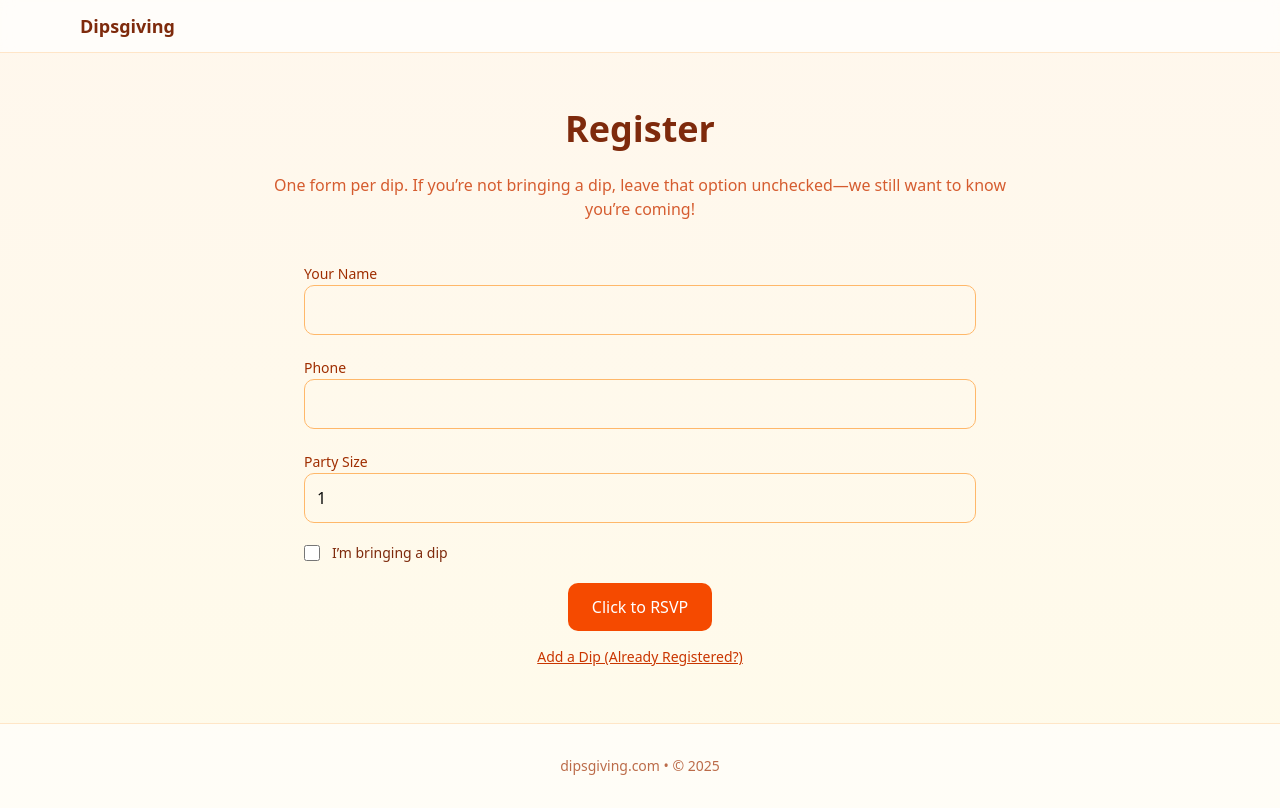
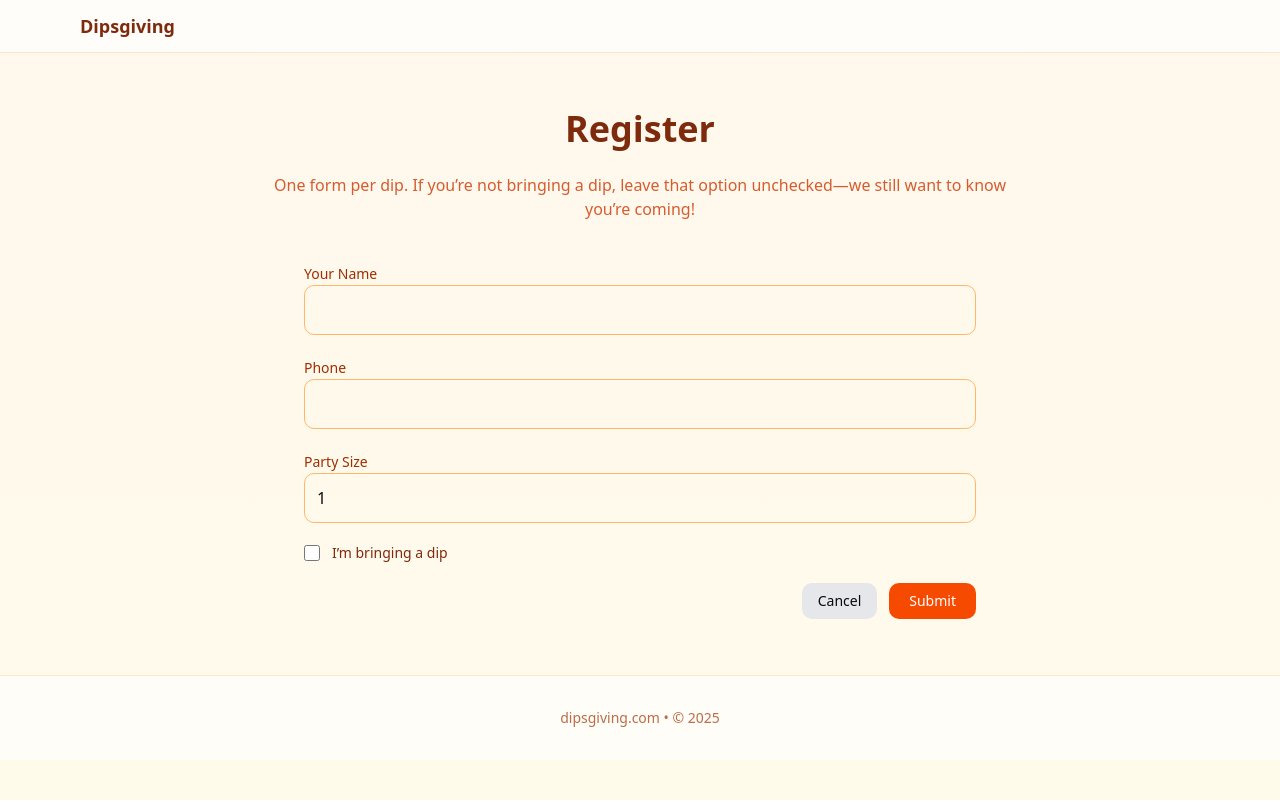
Before and after one commit to bmilici/dipsgiving, a Next.js app: page /register in a window 1280 px wide. Built offline with nearby package versions, Linux system fonts and the light colour scheme; no server answers.

Commit message:
reverting back

```diff
--- a/src/components/InlineRegisterForm.tsx
+++ b/src/components/InlineRegisterForm.tsx
@@ -8,7 +8,6 @@ export default function InlineRegisterForm() {
   const db = getClientDB();
 
   const [bringingDip, setBringingDip] = useState(false);
-  const [addingDipOnly, setAddingDipOnly] = useState(false);
   const [status, setStatus] = useState<string | null>(null);
   const [busy, setBusy] = useState(false);
 
@@ -22,169 +21,84 @@ export default function InlineRegisterForm() {
     const name = String(f.get("name") || "").trim();
     const phone = String(f.get("phone") || "").trim();
     const party_size = Number(f.get("party_size") || 1);
-    const dip_name = String(f.get("dip_name") || "").trim();
-    const notes = String(f.get("notes") || "").trim();
+    const dip_name = bringingDip ? String(f.get("dip_name") || "").trim() : "";
+    const notes = bringingDip ? String(f.get("notes") || "").trim() : "";
 
-    if (!addingDipOnly && !name)
-      return setStatus("Please enter your name to RSVP.");
+    if (!name) return setStatus("Please enter your name.");
+    if (party_size < 1) return setStatus("Party size must be at least 1.");
     if (bringingDip && !dip_name)
-      return setStatus("Please enter a dip name before submitting.");
+      return setStatus('Please enter a dip name (or uncheck "I’m bringing a dip").');
 
     try {
       setBusy(true);
       setStatus("Submitting…");
 
       await addDoc(collection(db, "registrations"), {
-        name: addingDipOnly ? null : name,
-        phone: addingDipOnly ? null : phone,
-        party_size: addingDipOnly ? null : party_size,
-        bringing_dip: bringingDip || addingDipOnly,
-        dip_name: bringingDip || addingDipOnly ? dip_name : null,
-        notes: bringingDip || addingDipOnly ? notes : null,
+        name,
+        phone,
+        party_size,
+        bringing_dip: bringingDip,
+        dip_name: bringingDip ? dip_name : null,
+        notes: bringingDip ? notes : null,
         event: "4th Annual Dipsgiving",
         created_at: serverTimestamp(),
-        type: addingDipOnly ? "dip_only" : "full_rsvp",
       });
 
-      setStatus("Success! Your RSVP was submitted.");
+      setStatus("You’re all set! Thanks for registering.");
       form.reset();
       setBringingDip(false);
-      setAddingDipOnly(false);
-    } catch (err: any) {
+    } catch (err) {
       console.error(err);
-      setStatus(
-        "Error saving registration: " +
-          (err?.code || err?.message || "Unknown error")
-      );
+      setStatus("Error saving registration. Please try again.");
     } finally {
       setBusy(false);
     }
   }
 
-  // Render different form modes
-  const showRSVPForm = !addingDipOnly;
-  const showDipOnlyForm = addingDipOnly;
-
   return (
     <form onSubmit={handleSubmit} className="mx-auto max-w-2xl space-y-5">
-      {/* RSVP mode */}
-      {showRSVPForm && (
-        <>
       <div className="space-y-1.5">
-            <label className="text-sm font-medium text-orange-800">
-              Your Name
-            </label>
-            <input
-              name="name"
-              required
-              className="w-full rounded-lg border border-orange-300 p-3"
-            />
+        <label className="text-sm font-medium text-orange-800">Your Name</label>
+        <input name="name" required className="w-full rounded-lg border border-orange-300 p-3" />
       </div>
 
       <div className="space-y-1.5">
         <label className="text-sm font-medium text-orange-800">Phone</label>
-            <input
-              name="phone"
-              type="tel"
-              inputMode="tel"
-              className="w-full rounded-lg border border-orange-300 p-3"
-            />
+        <input name="phone" type="tel" inputMode="tel" className="w-full rounded-lg border border-orange-300 p-3" />
       </div>
 
       <div className="space-y-1.5">
-            <label className="text-sm font-medium text-orange-800">
-              Party Size
-            </label>
-            <input
-              name="party_size"
-              type="number"
-              defaultValue={1}
-              min={1}
-              max={20}
-              className="w-full rounded-lg border border-orange-300 p-3"
-            />
+        <label className="text-sm font-medium text-orange-800">Party Size</label>
+        <input name="party_size" type="number" defaultValue={1} min={1} max={20} className="w-full rounded-lg border border-orange-300 p-3" />
       </div>
 
       <label className="flex items-center gap-3">
-            <input
-              type="checkbox"
-              checked={bringingDip}
-              onChange={(e) => setBringingDip(e.target.checked)}
-              className="h-4 w-4 accent-orange-600"
-            />
-            <span className="text-sm font-medium text-orange-900">
-              I’m bringing a dip
-            </span>
+        <input type="checkbox" checked={bringingDip} onChange={(e) => setBringingDip(e.target.checked)} className="h-4 w-4 accent-orange-600" />
+        <span className="text-sm font-medium text-orange-900">I’m bringing a dip</span>
       </label>
-        </>
-      )}
 
-      {/* Dip-only mode (for people who already RSVP’d) */}
-      {showDipOnlyForm && (
-        <p className="text-sm text-orange-800/90">
-          Already registered? Add your dip below.
-        </p>
-      )}
-
-      {(bringingDip || showDipOnlyForm) && (
+      {bringingDip && (
         <div className="space-y-5 rounded-xl border border-orange-200/70 bg-orange-50/40 p-4">
           <div className="space-y-1.5">
-            <label className="text-sm font-medium text-orange-800">
-              Dip Name
-            </label>
-            <input
-              name="dip_name"
-              required
-              className="w-full rounded-lg border border-orange-300 p-3"
-            />
+            <label className="text-sm font-medium text-orange-800">Dip Name</label>
+            <input name="dip_name" required className="w-full rounded-lg border border-orange-300 p-3" />
           </div>
 
           <div className="space-y-1.5">
-            <label className="text-sm font-medium text-orange-800">
-              Notes / Allergens
-            </label>
-            <textarea
-              name="notes"
-              rows={3}
-              className="w-full rounded-lg border border-orange-300 p-3"
-            />
+            <label className="text-sm font-medium text-orange-800">Notes / Allergens</label>
+            <textarea name="notes" rows={3} className="w-full rounded-lg border border-orange-300 p-3" />
           </div>
         </div>
       )}
 
-      <div className="flex flex-col items-center gap-4">
-        {/* Main RSVP button */}
-        <button
-          type="submit"
-          disabled={busy}
-          className="rounded-lg bg-orange-600 px-6 py-3 text-white font-medium hover:bg-orange-700 disabled:opacity-60"
-        >
-          {busy ? "Submitting…" : addingDipOnly ? "Submit Dip" : "Click to RSVP"}
+      <div className="flex justify-end gap-3">
+        <a href="/" className="rounded-lg bg-gray-200 px-4 py-2 text-sm">Cancel</a>
+        <button type="submit" disabled={busy} className="rounded-lg bg-orange-600 px-5 py-2 text-sm text-white hover:bg-orange-700 disabled:opacity-60">
+          {busy ? "Submitting…" : "Submit"}
         </button>
-
-        {/* Secondary button */}
-        {!addingDipOnly && (
-          <button
-            type="button"
-            onClick={() => setAddingDipOnly(true)}
-            className="text-sm text-orange-700 underline hover:text-orange-900"
-          >
-            Add a Dip (Already Registered?)
-          </button>
-        )}
-
-        {addingDipOnly && (
-          <button
-            type="button"
-            onClick={() => setAddingDipOnly(false)}
-            className="text-sm text-gray-600 underline hover:text-gray-900"
-          >
-            Back to RSVP
-          </button>
-        )}
       </div>
 
-      {status && <p className="text-sm text-orange-800 text-center">{status}</p>}
+      {status && <p className="text-sm text-orange-800">{status}</p>}
     </form>
   );
 }
```
Lines whose indentation alone changed are shown as unchanged.
